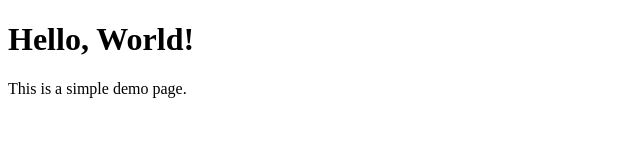
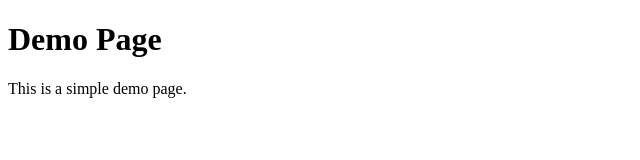
Before and after one commit to Prashanth759-hue/Frontend-Developer-Internship-Test, a plain HTML site: page index.html in a window 1280 px wide. Shown: the whole page, without its empty margins (0-640 px from the left). Drawn offline with Linux system fonts and the light colour scheme.

Commit message:
Demo Page

```diff
--- a/index.html
+++ b/index.html
@@ -6,7 +6,7 @@
     <title>Demo Page</title>
 </head>
 <body>
-    <h1>Hello, World!</h1>
+    <h1>Demo Page</h1>
     <p>This is a simple demo page.</p>
 </body>
 </html>
```
